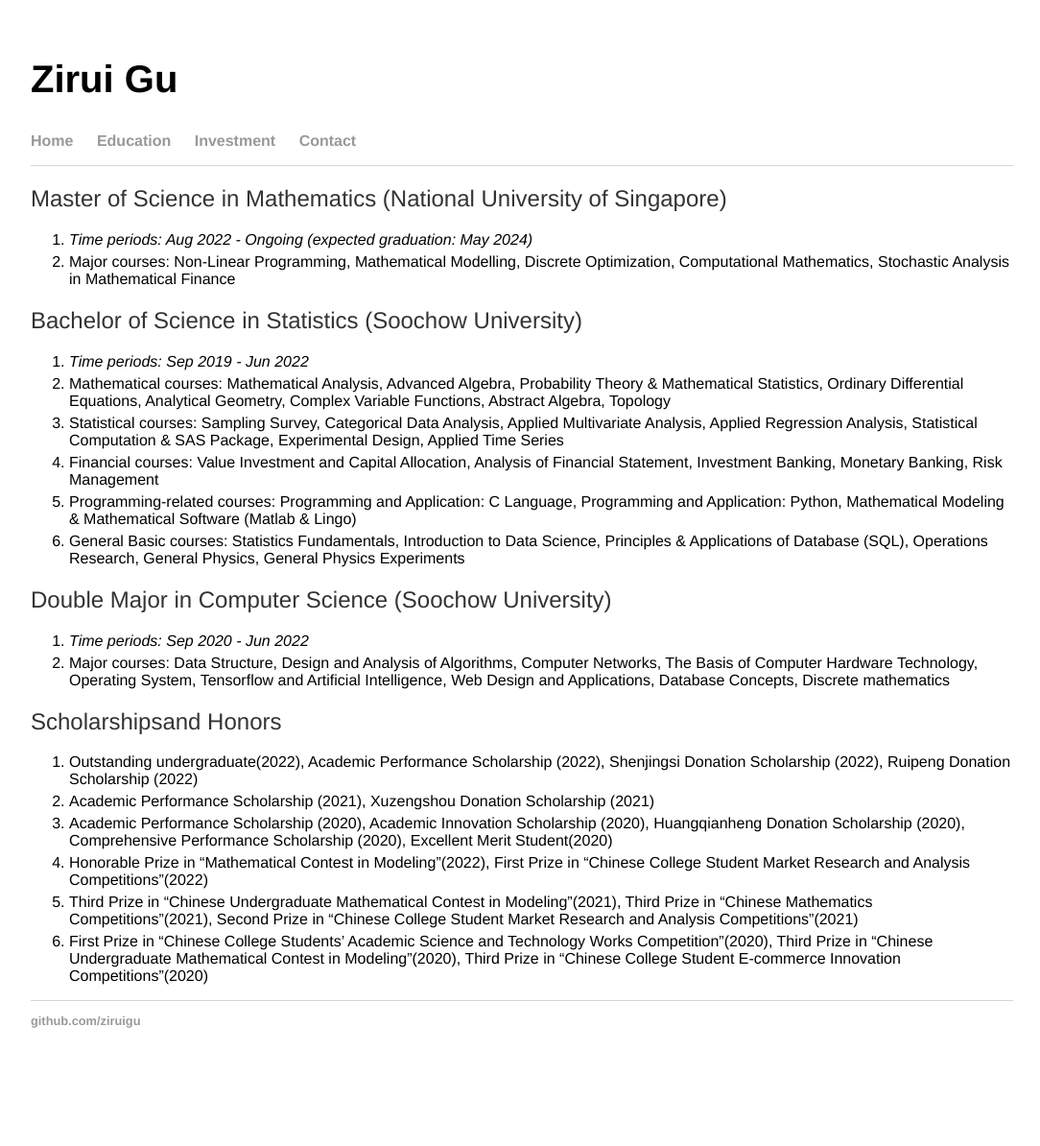
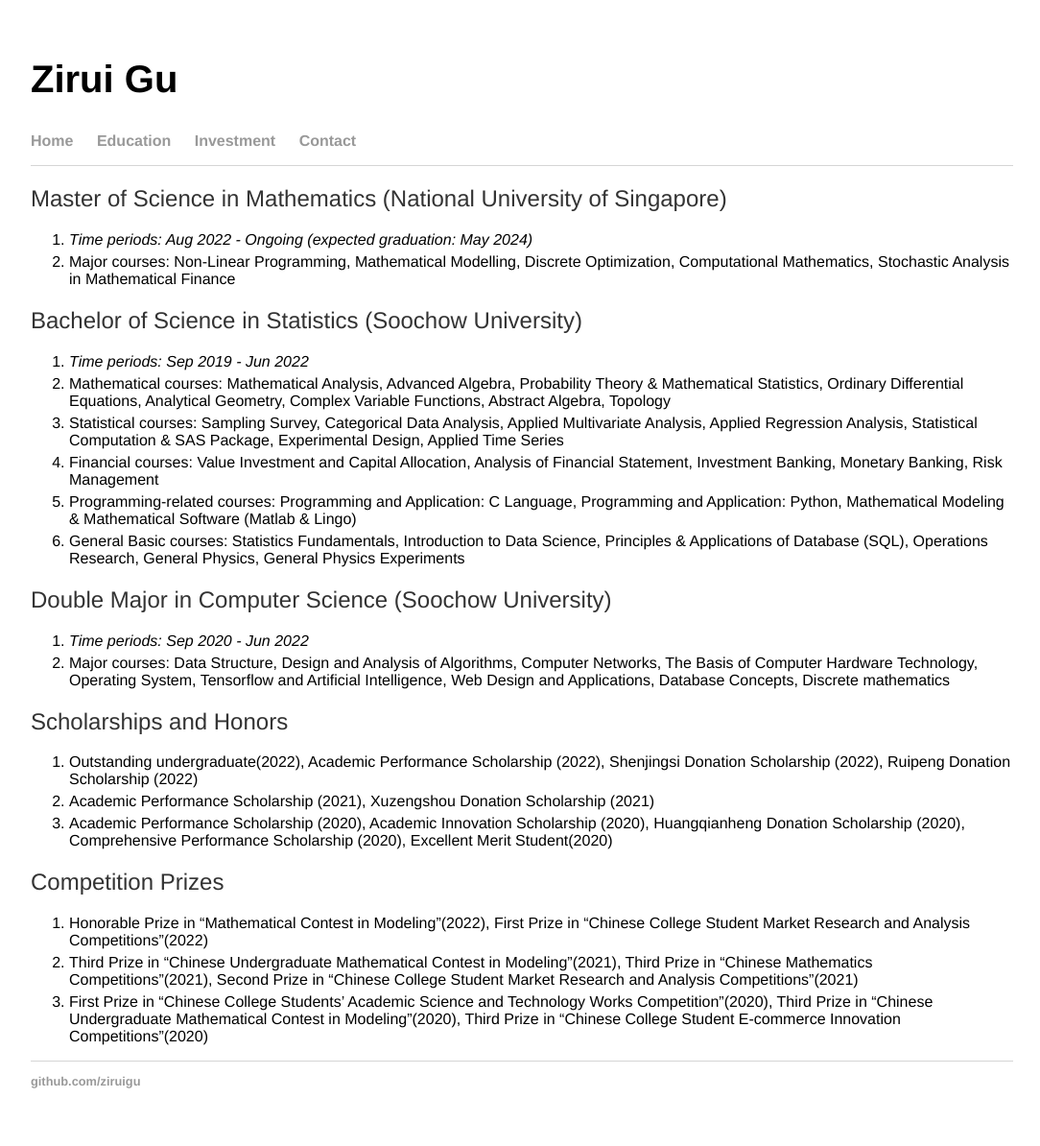
Before and after one commit to ziruigu/ziruigu.github.io, a Jekyll site: the page built from education/index.html, in a window 1280 px wide. Shown: the whole page at 96% size, without its empty margins (96-1180 px from the left). Built offline with Jekyll 4.4.1, drawn with Linux system fonts in a browser that asks for light colours; before the commit the page ends 1131 px from its top, so only the background shows below that.

Commit message:
Update index.html

```diff
--- a/education/index.html
+++ b/education/index.html
@@ -26,14 +26,19 @@
  <li>Major courses: Data Structure, Design and Analysis of Algorithms, Computer Networks, The Basis of Computer Hardware Technology, Operating System, Tensorflow and Artificial Intelligence, Web Design and Applications, Database Concepts, Discrete mathematics</li>
   </ol>
 
-    <h2>Scholarshipsand Honors</h2>
+    <h2>Scholarships and Honors</h2>
   <ol>
     <li>Outstanding undergraduate(2022), Academic Performance Scholarship (2022), Shenjingsi Donation Scholarship (2022), Ruipeng Donation Scholarship (2022)</li>
     <li>Academic Performance Scholarship (2021), Xuzengshou Donation Scholarship (2021)</li>
     <li>Academic Performance Scholarship (2020), Academic Innovation Scholarship (2020), Huangqianheng Donation Scholarship (2020), Comprehensive Performance Scholarship (2020), Excellent Merit Student(2020)</li>
+  </ol>
+
+      <h2>Competition Prizes</h2>
+      <ol>
     <li>Honorable Prize in “Mathematical Contest in Modeling”(2022), First Prize in “Chinese College Student Market Research and Analysis Competitions”(2022)</li>
     <li>Third Prize in “Chinese Undergraduate Mathematical Contest in Modeling”(2021), Third Prize in “Chinese Mathematics Competitions”(2021), Second Prize in “Chinese College Student Market Research and Analysis Competitions”(2021)</li>
     <li>First Prize in “Chinese College Students’ Academic Science and Technology Works Competition”(2020), Third Prize in “Chinese Undergraduate Mathematical Contest in Modeling”(2020), Third Prize in “Chinese College Student E-commerce Innovation Competitions”(2020)</li>
-  </ol>
+
+      </ol>
 
 </div><!-- /.blurb -->
```
